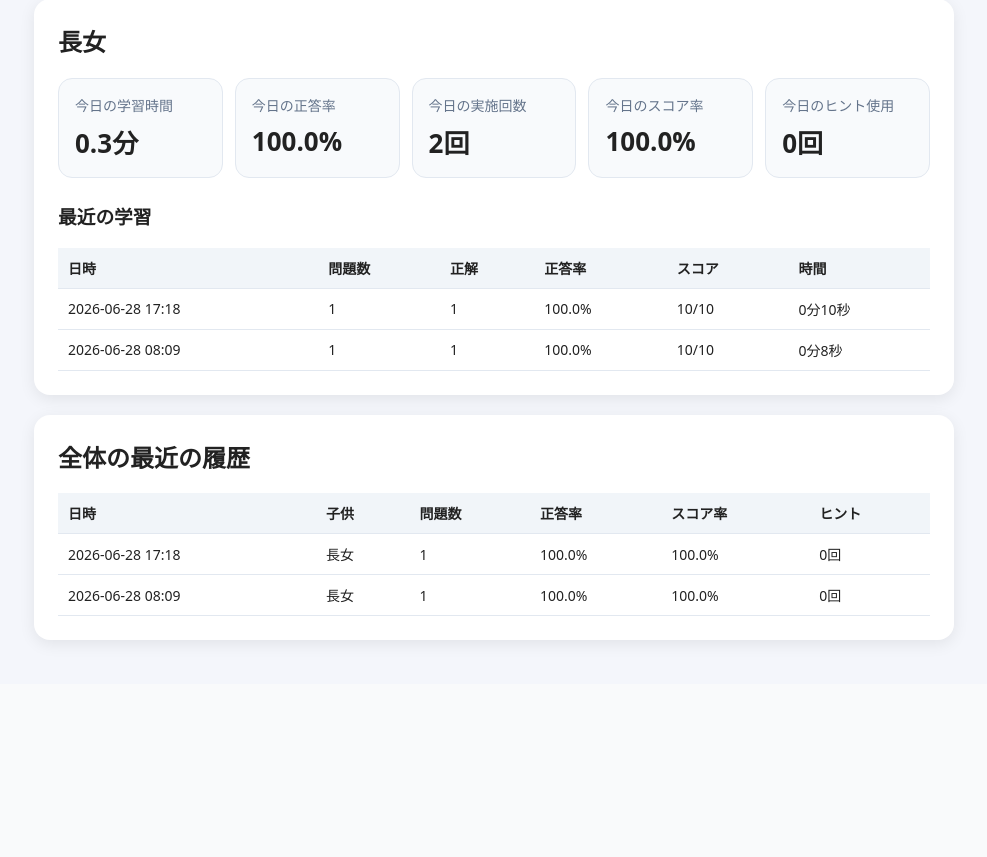
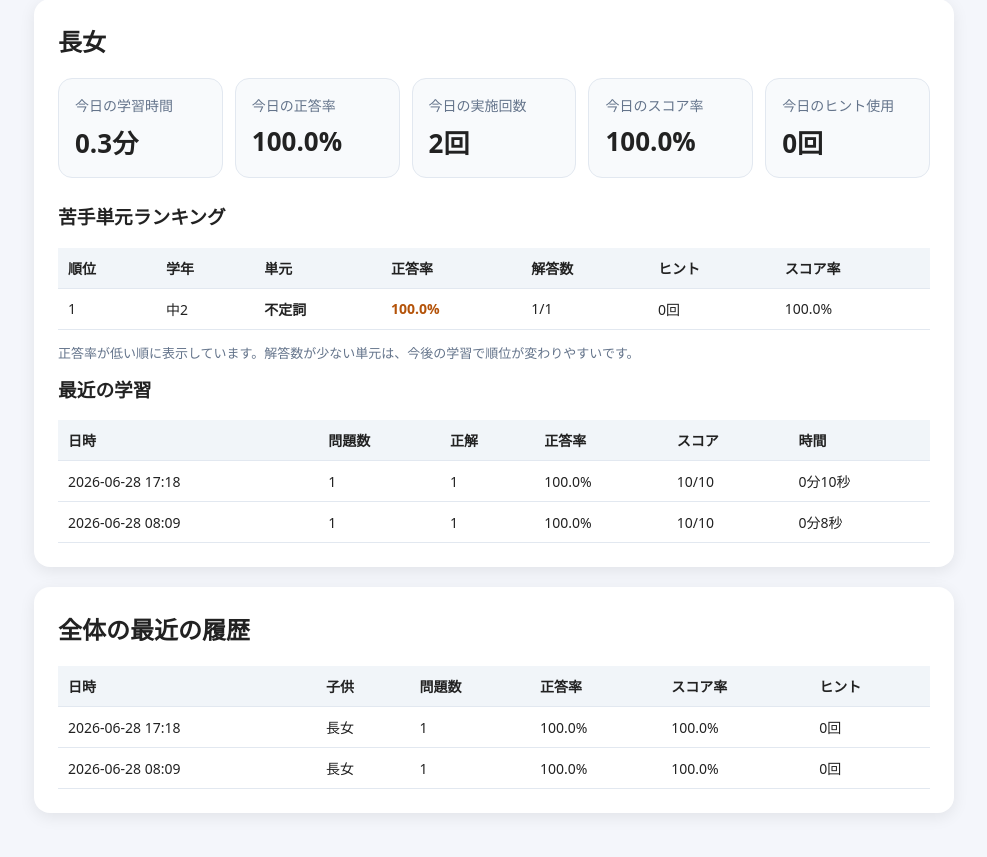
Before and after one commit to yuichiro-sano225/smart_drill, a Flask app: page /parent in a window 1280 px wide. Shown: the part 228-1085 px from the top of the page, without its empty margins (146-1133 px from the left). Before the commit the page ends 874 px from the top, so only its background shows below. Run offline with Flask 3, Linux system fonts and the light colour scheme; data comes from the database, SQL or seed files in the repository.

Commit message:
v0.7 Add weak point analysis

```diff
--- a/app.py
+++ b/app.py
@@ -4,7 +4,7 @@ from pathlib import Path
 from datetime import datetime
 from flask import Flask, render_template, request, redirect, url_for, session
 
-from database import init_db, save_study_session, get_parent_summary, get_recent_sessions
+from database import init_db, save_study_session, get_parent_summary, get_recent_sessions, get_weak_point_summary
 
 app = Flask(__name__)
 app.secret_key = "smart-drill-dev-secret"
@@ -228,7 +228,13 @@ def result():
 def parent():
     summaries = get_parent_summary()
     recent_sessions = get_recent_sessions(limit=20)
-    return render_template("parent.html", summaries=summaries, recent_sessions=recent_sessions)
+    weak_points = get_weak_point_summary()
+    return render_template(
+        "parent.html",
+        summaries=summaries,
+        recent_sessions=recent_sessions,
+        weak_points=weak_points,
+    )
 
 
 if __name__ == "__main__":
--- a/database.py
+++ b/database.py
@@ -179,3 +179,51 @@ def get_parent_summary():
 
     conn.close()
     return summaries
+
+
+def get_weak_point_summary(min_answers=1):
+    """Return per-child weak point stats grouped by grade and category."""
+    init_db()
+    conn = get_connection()
+    rows = conn.execute(
+        """
+        SELECT
+            s.child AS child,
+            a.grade AS grade,
+            a.category AS category,
+            COUNT(*) AS total_answers,
+            SUM(CASE WHEN a.is_correct = 1 THEN 1 ELSE 0 END) AS correct_answers,
+            SUM(COALESCE(a.hint_count, 0)) AS hint_total,
+            SUM(COALESCE(a.score, 0)) AS total_score
+        FROM answer_records a
+        JOIN study_sessions s ON s.id = a.session_id
+        GROUP BY s.child, a.grade, a.category
+        HAVING COUNT(*) >= ?
+        ORDER BY s.child ASC,
+                 (CAST(SUM(CASE WHEN a.is_correct = 1 THEN 1 ELSE 0 END) AS REAL) / COUNT(*)) ASC,
+                 COUNT(*) DESC
+        """,
+        (min_answers,)
+    ).fetchall()
+    conn.close()
+
+    grouped = {}
+    for r in rows:
+        total = int(r["total_answers"] or 0)
+        correct = int(r["correct_answers"] or 0)
+        hint_total = int(r["hint_total"] or 0)
+        total_score = int(r["total_score"] or 0)
+        max_score = total * 10
+        item = {
+            "grade": r["grade"] or "未設定",
+            "category": r["category"] or "未設定",
+            "total_answers": total,
+            "correct_answers": correct,
+            "accuracy": round(correct / total * 100, 1) if total else 0,
+            "hint_total": hint_total,
+            "hint_rate": round(hint_total / total, 1) if total else 0,
+            "score_rate": round(total_score / max_score * 100, 1) if max_score else 0,
+        }
+        grouped.setdefault(r["child"], []).append(item)
+
+    return grouped
--- a/static/style.css
+++ b/static/style.css
@@ -145,3 +145,17 @@ button:hover, .primary:hover {
     padding: 6px;
   }
 }
+
+.note {
+  color: #64748b;
+  font-size: 13px;
+}
+
+.weak-accuracy {
+  font-weight: 700;
+  color: #b45309;
+}
+
+.weak-table td:nth-child(3) {
+  font-weight: 700;
+}
--- a/templates/parent.html
+++ b/templates/parent.html
@@ -40,6 +40,43 @@
               <div class="stat-value">{{ summary.today_hint_total }}回</div>
             </div>
           </div>
+
+
+          <h3>苦手単元ランキング</h3>
+          {% set child_weak_points = weak_points.get(summary.child, []) %}
+          {% if child_weak_points %}
+            <table class="history-table weak-table">
+              <thead>
+                <tr>
+                  <th>順位</th>
+                  <th>学年</th>
+                  <th>単元</th>
+                  <th>正答率</th>
+                  <th>解答数</th>
+                  <th>ヒント</th>
+                  <th>スコア率</th>
+                </tr>
+              </thead>
+              <tbody>
+                {% for w in child_weak_points[:5] %}
+                  <tr>
+                    <td>{{ loop.index }}</td>
+                    <td>{{ w.grade }}</td>
+                    <td>{{ w.category }}</td>
+                    <td>
+                      <span class="weak-accuracy">{{ w.accuracy }}%</span>
+                    </td>
+                    <td>{{ w.correct_answers }}/{{ w.total_answers }}</td>
+                    <td>{{ w.hint_total }}回</td>
+                    <td>{{ w.score_rate }}%</td>
+                  </tr>
+                {% endfor %}
+              </tbody>
+            </table>
+            <p class="note">正答率が低い順に表示しています。解答数が少ない単元は、今後の学習で順位が変わりやすいです。</p>
+          {% else %}
+            <p>苦手分析に使える回答履歴がまだありません。</p>
+          {% endif %}
 
           <h3>最近の学習</h3>
           {% if summary.recent_sessions %}
```
